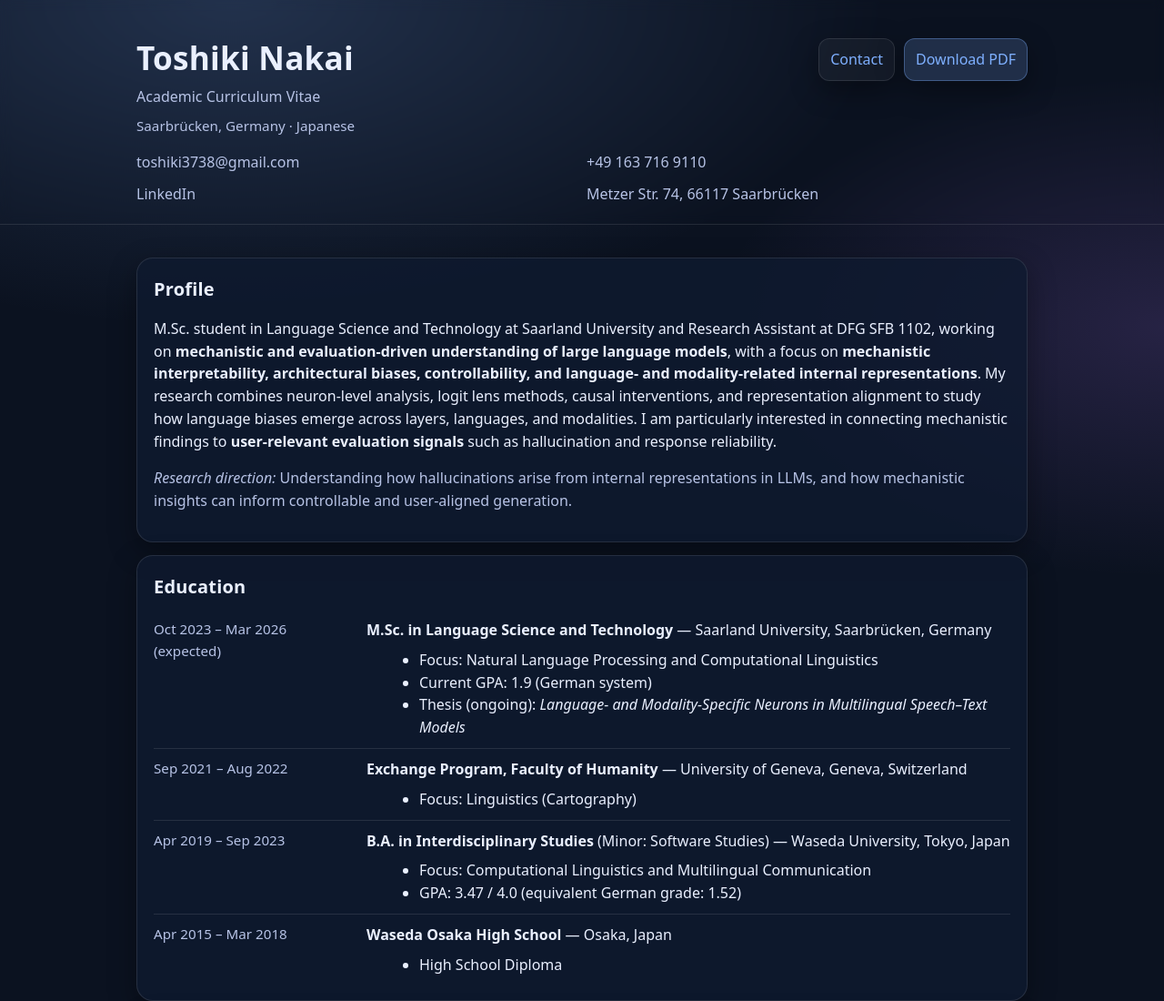
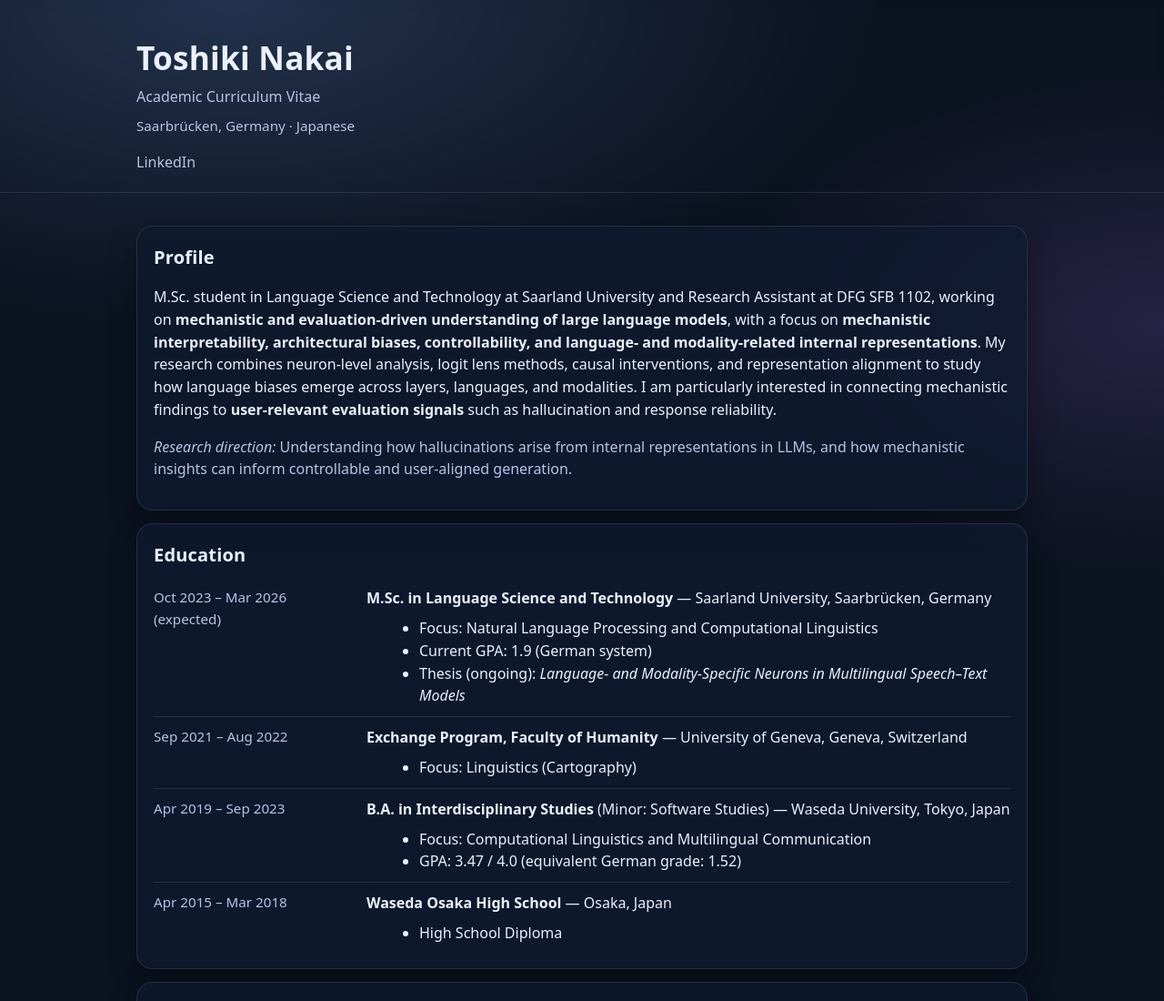
Before and after one commit to konta3738/cv, a plain HTML site: page index.html in a window 1280 px wide. Shown: the top 1100 px of the page at 91% size. Drawn offline with Linux system fonts and the light colour scheme.

Commit message:
Update index.html

```diff
--- a/index.html
+++ b/index.html
@@ -20,17 +20,10 @@
             Saarbrücken, Germany · Japanese
           </p>
         </div>
-        <div class="actions">
-          <a class="btn" href="#contact">Contact</a>
-          <a class="btn btn-primary" href="assets/ToshikiNakai_CV.pdf">Download PDF</a>
-        </div>
       </div>
 
       <div id="contact" class="contact-grid">
-        <a href="mailto:toshiki3738@gmail.com">toshiki3738@gmail.com</a>
-        <a href="tel:+491637169110">+49 163 716 9110</a>
         <a href="https://www.linkedin.com/in/toshiki-n-169759280" target="_blank" rel="noreferrer">LinkedIn</a>
-        <span>Metzer Str. 74, 66117 Saarbrücken</span>
       </div>
     </div>
   </header>
```
